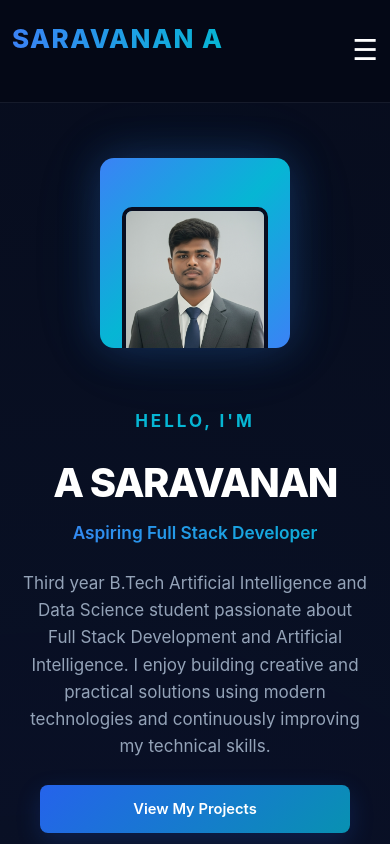
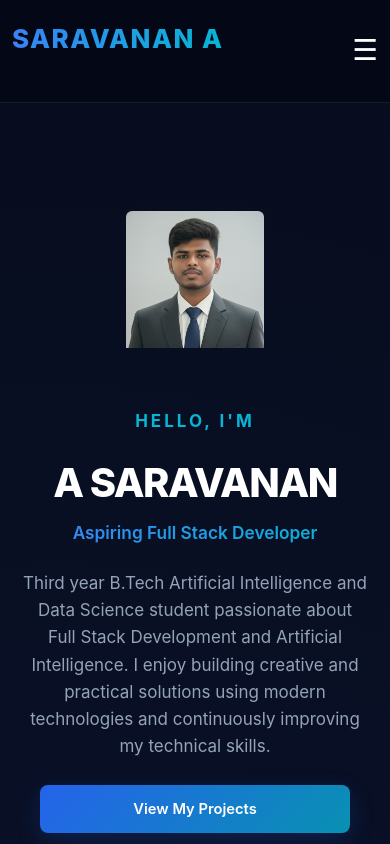
Before and after one commit to saravanan2212-ai/saravanan-portfolio, a React (Vite) app: page / in a window 390 px wide. Shown: the top 844 px of the page. Built offline with nearby package versions, Linux system fonts and the light colour scheme.

Commit message:
Fix responsive profile image

```diff
--- a/src/App.css
+++ b/src/App.css
@@ -154,24 +154,23 @@ textarea {
    PROFILE IMAGE - SQUARE RESPONSIVE
 ========================================================= */
 
+/* =========================================================
+   PROFILE IMAGE - CLEAN SQUARE
+========================================================= */
+
 .profile-image {
   flex-shrink: 0;
 
   width: 310px;
   height: 310px;
 
-  padding: 5px;
+  padding: 0;
 
   border-radius: 18px;
 
-  background: linear-gradient(135deg,
-      #3b82f6,
-      #06b6d4,
-      #3b82f6);
+  background: transparent;
 
-  box-shadow:
-    0 0 40px rgba(59, 130, 246, 0.25),
-    0 0 80px rgba(6, 182, 212, 0.08);
+  box-shadow: none;
 
   overflow: hidden;
 }
@@ -185,9 +184,82 @@ textarea {
   object-fit: cover;
   object-position: center;
 
-  border-radius: 14px;
+  border-radius: 18px;
 
-  border: 5px solid #080d20;
+  border: none;
+}
+
+
+/* =========================================================
+   TABLET
+========================================================= */
+
+@media (max-width: 1000px) {
+
+  .profile-image {
+    width: 250px;
+    height: 250px;
+
+    border-radius: 16px;
+  }
+
+  .profile-image img {
+    border-radius: 16px;
+  }
+}
+
+
+/* =========================================================
+   MOBILE
+========================================================= */
+
+@media (max-width: 768px) {
+
+  .profile-image {
+    width: 220px;
+    height: 220px;
+
+    margin: 0 auto;
+
+    padding: 0;
+
+    border-radius: 16px;
+
+    background: transparent;
+
+    box-shadow: none;
+  }
+
+  .profile-image img {
+    width: 100%;
+    height: 100%;
+
+    object-fit: cover;
+    object-position: center;
+
+    border: none;
+
+    border-radius: 16px;
+  }
+}
+
+
+/* =========================================================
+   SMALL MOBILE
+========================================================= */
+
+@media (max-width: 420px) {
+
+  .profile-image {
+    width: 190px;
+    height: 190px;
+
+    border-radius: 14px;
+  }
+
+  .profile-image img {
+    border-radius: 14px;
+  }
 }
 
 
```
